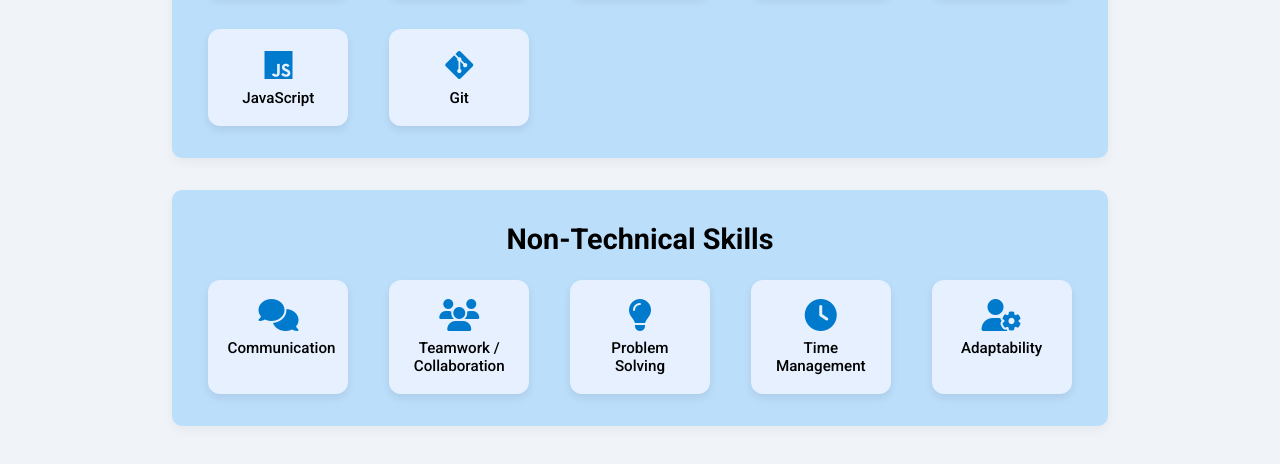
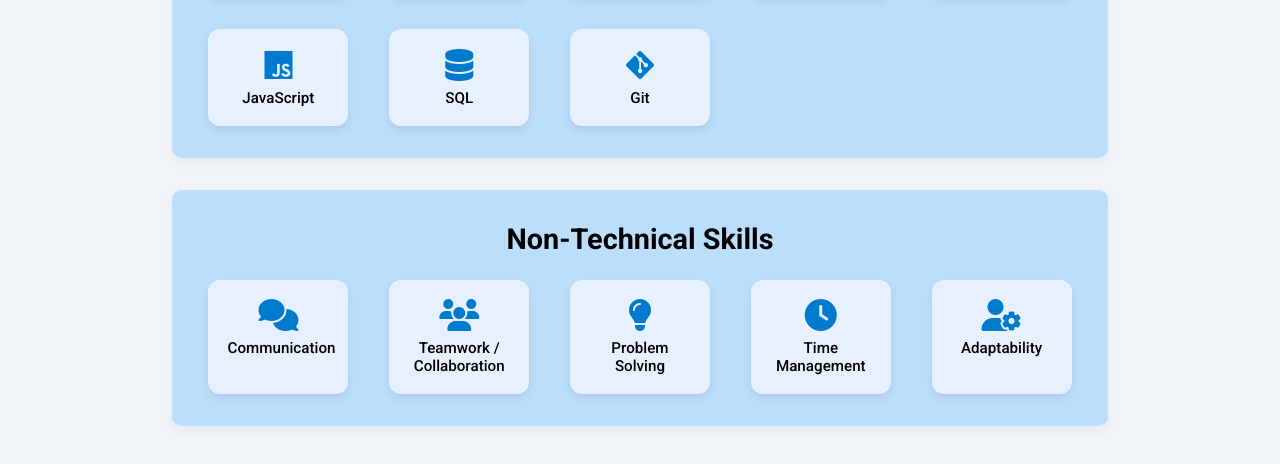
Before and after one commit to brandontkim22/brandontkim22.github.io, a plain HTML site: page skills.html in a window 1280 px wide. Shown: the part 416-880 px from the top of the page. Drawn offline with nearby package versions, Linux system fonts and the light colour scheme.

Commit message:
Add files via upload

```diff
--- a/skills.html
+++ b/skills.html
@@ -61,6 +61,10 @@
             <span>JavaScript</span>
           </div>
           <div class="skill-item">
+            <i class="fa-solid fa-database"></i>
+            <span>SQL</span>
+          </div>
+          <div class="skill-item">
             <i class="fab fa-git-alt"></i>
             <span>Git</span>
           </div>
```
